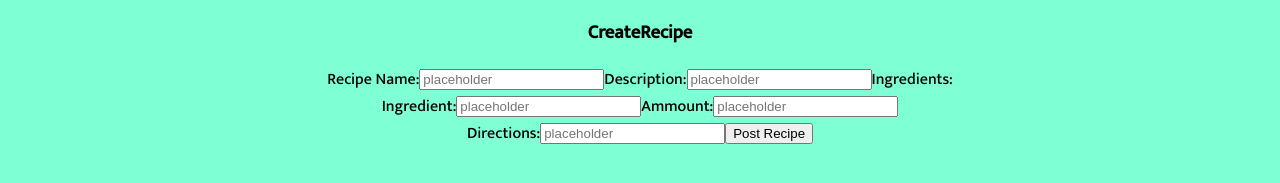
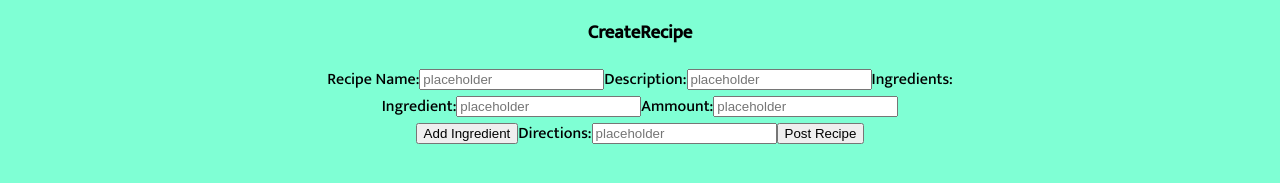
Before and after one commit to robert-bl/MyPlates, a React (Create React App) app in the folder my-plate/: page /createrecipe in a window 1280 px wide. Shown: the part 463-646 px from the top of the page. Built offline with nearby package versions, Linux system fonts and the light colour scheme; a web font is replaced by a local one.

Commit message:
CreateRecipe dynamic form basic setup

```diff
--- a/my-plate/src/components/CreateRecipe.jsx
+++ b/my-plate/src/components/CreateRecipe.jsx
@@ -57,7 +57,12 @@ export default function CreateRecipe () {
     }
 
     const [createRecipeForm, setCreateRecipeForm] = useState(initialRecipeState)
+    const [ingredientNumber, setIngredientNumber] = useState([1])
 
+
+    const addIngredientField = () => {
+        setIngredientNumber([...ingredientNumber, ingredientNumber.length + 1])
+    }
 
     const PostRecipe = async(data) => {
         try {
@@ -90,12 +95,18 @@ export default function CreateRecipe () {
                 <input type="text" id="description" onChange={handleChange}placeholder="placeholder" value={createRecipeForm.description}></input>
 
                 <label htmlFor="">Ingredients:</label>
-                    <div>
-                        <label htmlFor="">Ingredient:</label>
-                        <input type="text" id="ingredient1" onChange={handleChange}placeholder="placeholder" value={createRecipeForm.ingredient1}></input>
-                        <label htmlFor="">Ammount:</label>
-                        <input type="text" id="measurement1" onChange={handleChange}placeholder="placeholder" value={createRecipeForm.measurement1}></input>
-                    </div>
+
+                    {ingredientNumber.map((e) =>
+                        <div key={e}>
+                            <label htmlFor="">Ingredient:</label>
+                            <input type="text" id={'ingredient'+ e} onChange={handleChange}placeholder="placeholder" value={createRecipeForm.ingredient1}></input>
+                            <label htmlFor="">Ammount:</label>
+                            <input type="text" id={'measurement1' + e} onChange={handleChange}placeholder="placeholder" value={createRecipeForm.measurement1}></input>
+                        </div>
+                        )}
+                        <button onClick={(event) => {
+                            event.preventDefault()
+                            addIngredientField()}}>Add Ingredient</button>
 
                 <label htmlFor="">Directions:</label>
                 <input type="text" id="directions" onChange={handleChange}placeholder="placeholder" value={createRecipeForm.directions}></input>
```
